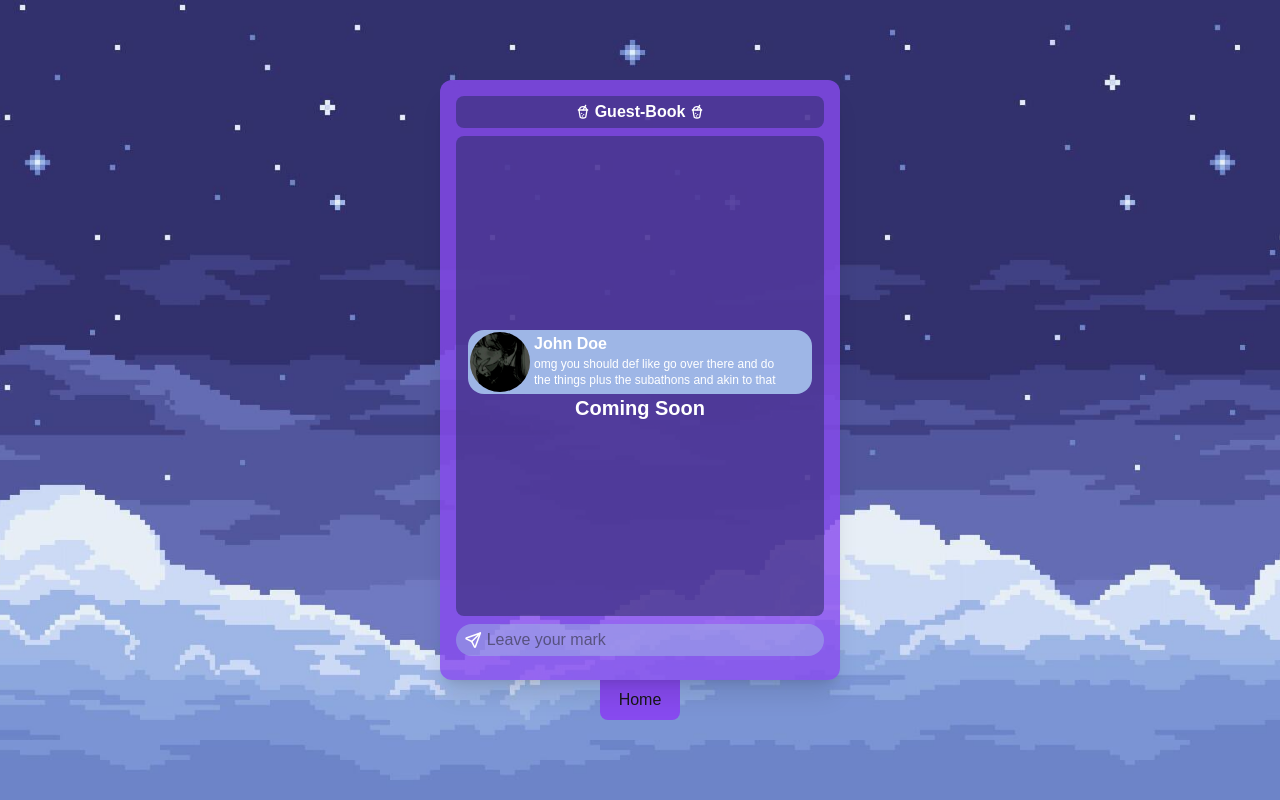
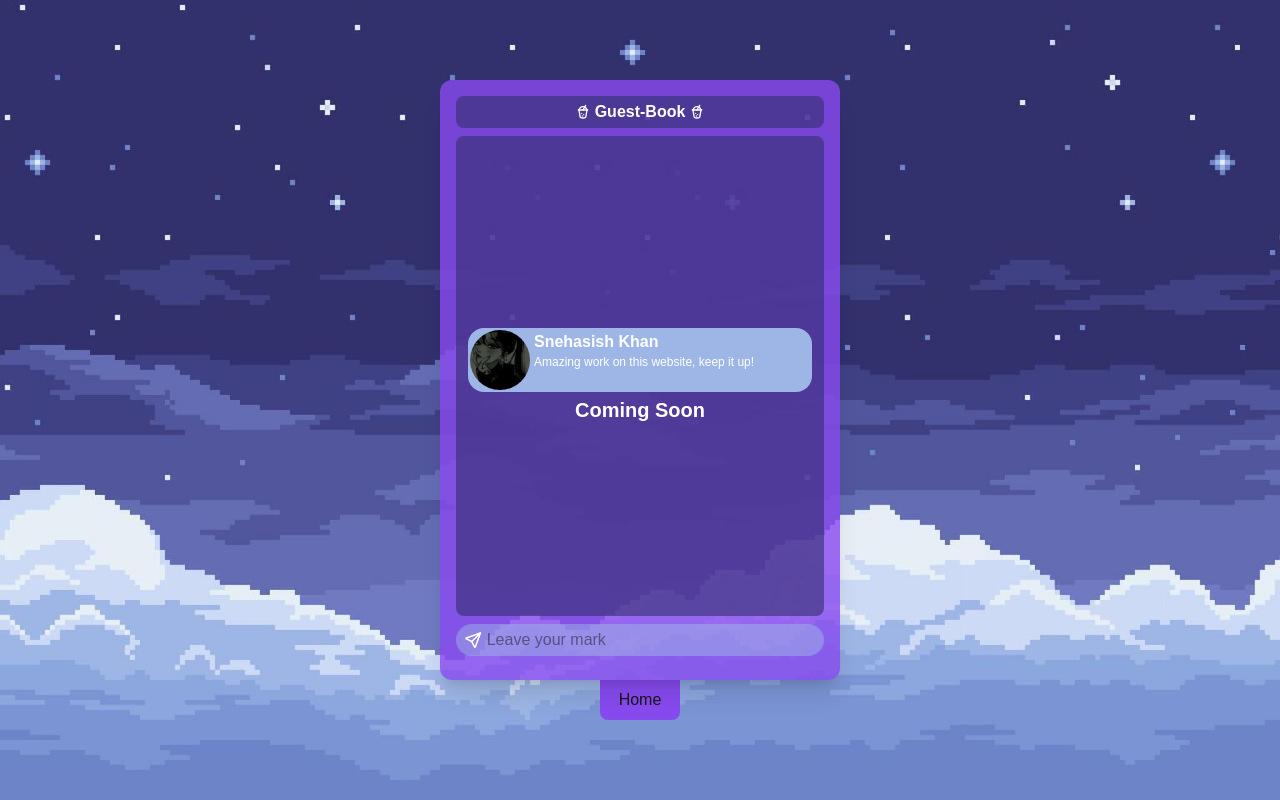
Before and after one commit to the-dev-day-productions-hub/mikaaouos-website, a Next.js app: page /guestbook in a window 1280 px wide. Built offline with nearby package versions, Linux system fonts and the light colour scheme.

Commit message:
Co-authored-by: devalto <dev-alto@users.noreply.github.com>

```diff
--- a/src/app/guestbook/page.tsx
+++ b/src/app/guestbook/page.tsx
@@ -3,6 +3,26 @@ import Image from 'next/image'
 import { TbBubbleTea, TbSend  } from "react-icons/tb"
 import { FcLike } from "react-icons/fc";
 
+function GuestResponse({ name,response }) {
+  return(
+    <div className='w-full h-16 p-0.5 flex flex-row gap-1 bg-secondary rounded-2xl'>
+      <div className='w-15 h-15 bg-secondary rounded-full overflow-hidden'>
+        <Image
+          className="w-full h-full object-cover"
+          src="/assets/images/profilePic.png"
+          width={200} height={200}
+          alt=''
+        />
+      </div>
+      <div className='w-3/4 h-16'>
+        <p className='text-white font-bold'>{name}</p>
+        <p className='text-white text-xs'>{response}</p>
+      </div>
+
+    </div>
+  );
+
+}
 
 export default function Home() {
   return (
@@ -32,23 +52,12 @@ export default function Home() {
           {/* make a textarea along with date of comment */}
           {/* Guest book */}
           <div className='w-full h-120 bg-midbackground/60 flex items-center justify-center rounded-lg'>
-            <div className='w-full h-full p-3 flex flex-col items-center justify-center'>
+            <div className='w-full h-full p-3 flex flex-col items-center gap-1 justify-center'>
 
-              <div className='w-full h-16 p-0.5 flex flex-row gap-1 bg-secondary rounded-2xl'>
-                <div className='w-15 h-15 bg-secondary rounded-full overflow-hidden'>
-                  <Image
-                    className="w-full h-full object-cover"
-                    src="/assets/images/profilePic.png"
-                    width={200} height={200}
-                    alt=''
-                  />
-                </div>
-                <div className='w-3/4 h-16'>
-                  <p className='text-white font-bold'>John Doe</p>
-                  <p className='text-white text-xs'>omg you should def like go over there and do the things plus the subathons and akin to that</p>
-                </div>
+              <GuestResponse
+              name="Snehasish Khan"
+              response="Amazing work on this website, keep it up!"/>
 
-              </div>
               <div className='text-white font-bold text-xl'>Coming Soon</div>
             </div>
           </div>
```
